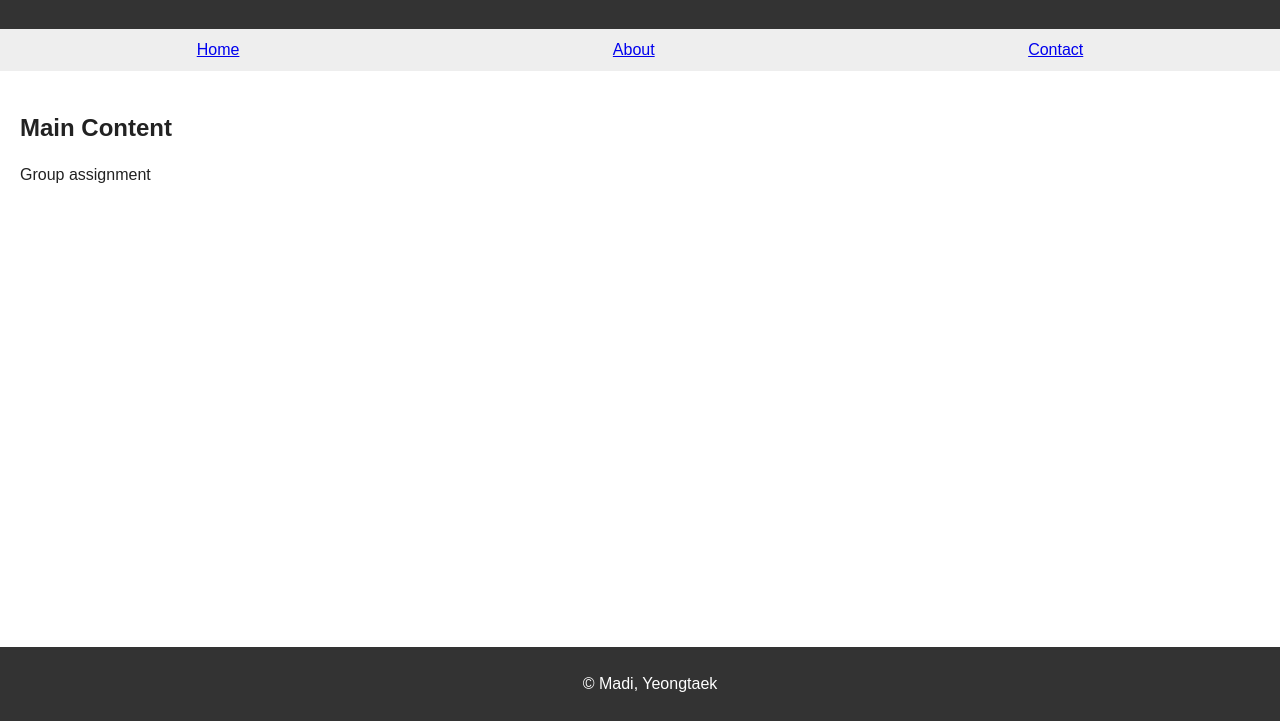
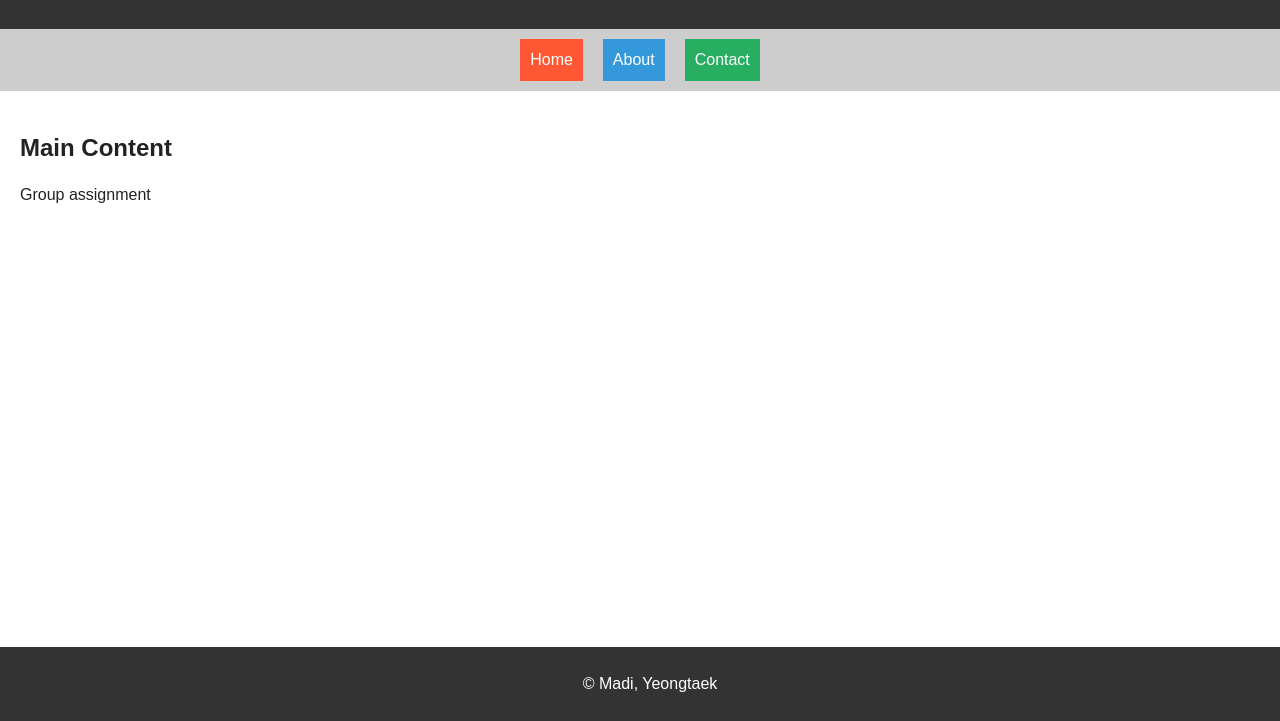
Before and after one commit to 1medi/Assignment, a website built with webpack: page index.html in a window 1280 px wide. Shown: the part 79-800 px from the top of the page. Built offline with nearby package versions, Linux system fonts and the light colour scheme.

Commit message:
change nav ul position

```diff
--- a/index.html
+++ b/index.html
@@ -26,6 +26,8 @@
       margin: 0;
       padding: 0;
       box-sizing: border-box;
+      align-items: center;
+      justify-content: center;
     }
 
     header {
@@ -36,20 +38,45 @@
     }
 
     nav {
-      background-color: #eee;
+      background-color: #cdcdcd;
       padding: 10px;
     }
 
     nav ul {
       list-style: none;
+      padding: 0;
       margin: 0;
-      padding: 0;
       display: flex;
-      justify-content: space-around;
+      justify-content: center;
     }
 
     nav li {
-      display: inline;
+      margin: 0 10px;
+      display: flex;
+    }
+
+    nav li:nth-child(1) a {
+      background-color: #FF5733;
+      padding: 10px;
+      display: block;
+      text-decoration: none;
+      color: white;
+    }
+
+    nav li:nth-child(2) a {
+      background-color: #3498db;
+      padding: 10px;
+      display: block;
+      text-decoration: none;
+      color: white;
+    }
+
+    nav li:nth-child(3) a {
+      background-color: #27ae60;
+      padding: 10px;
+      display: block;
+      text-decoration: none;
+      color: white;
     }
 
     section {
```
